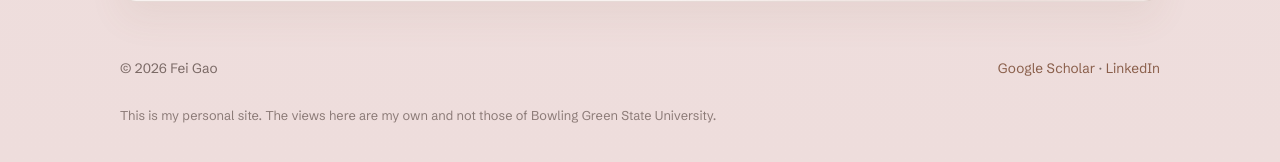
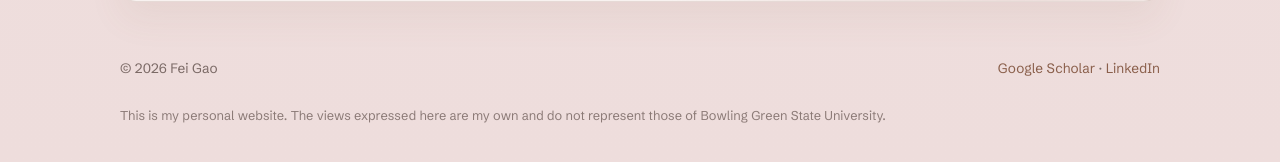
Before and after one commit to gaofei9/gaofei9.github.io, a Jekyll site: the page built from index.html, in a window 1280 px wide and 900 px high, scrolled down 3150 px. Shown: the part 734-896 px from the top of the window. Built offline with Jekyll 4.4.1, drawn with Linux system fonts in a browser that asks for light colours.

Commit message:
Final wording for the footer disclaimer
Co-Authored-By: Claude Fable 5 <noreply@anthropic.com>

```diff
--- a/_data/home.yml
+++ b/_data/home.yml
@@ -175,5 +175,5 @@ footer:
       url: "https://www.linkedin.com/in/gaofei/"
   # Shown under the footer links on every page of the site.
   disclaimer: >-
-    This is my personal site. The views here are my own and not those of
-    Bowling Green State University.
+    This is my personal website. The views expressed here are my own and
+    do not represent those of Bowling Green State University.
```
